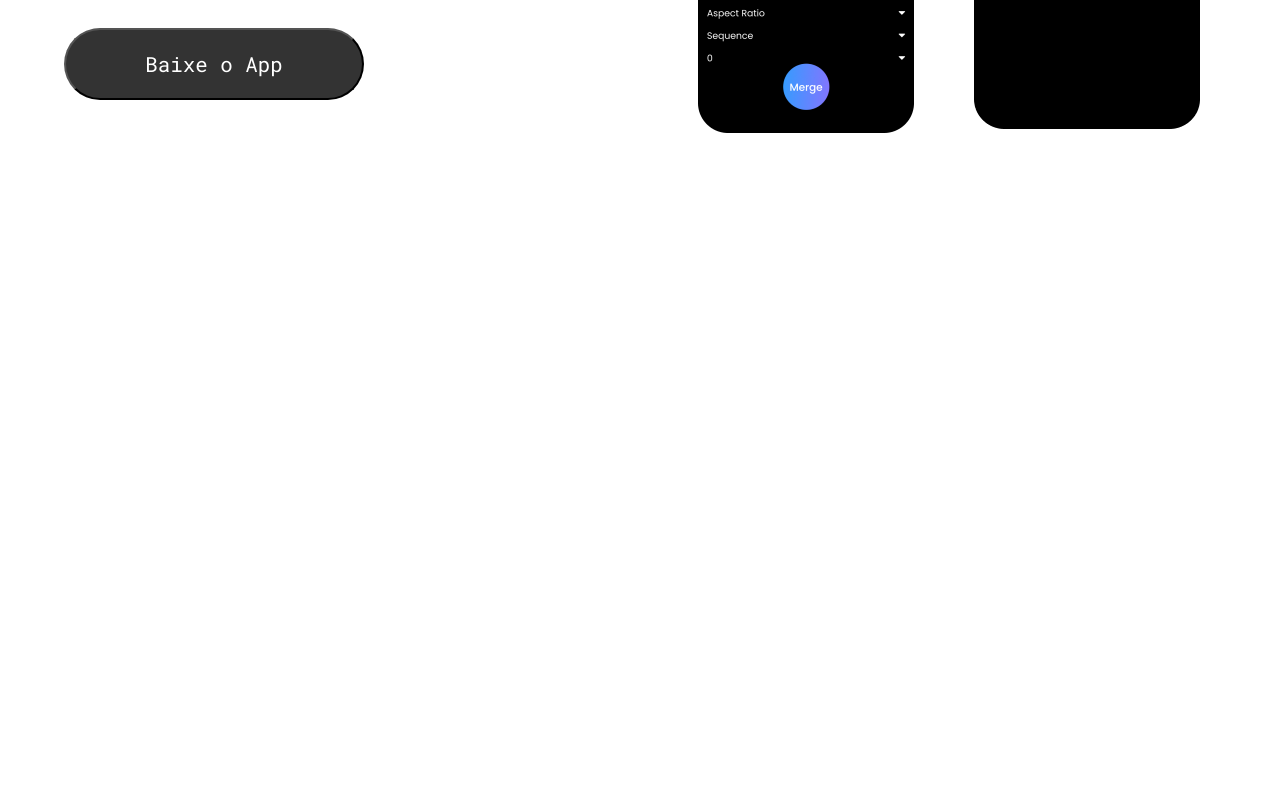
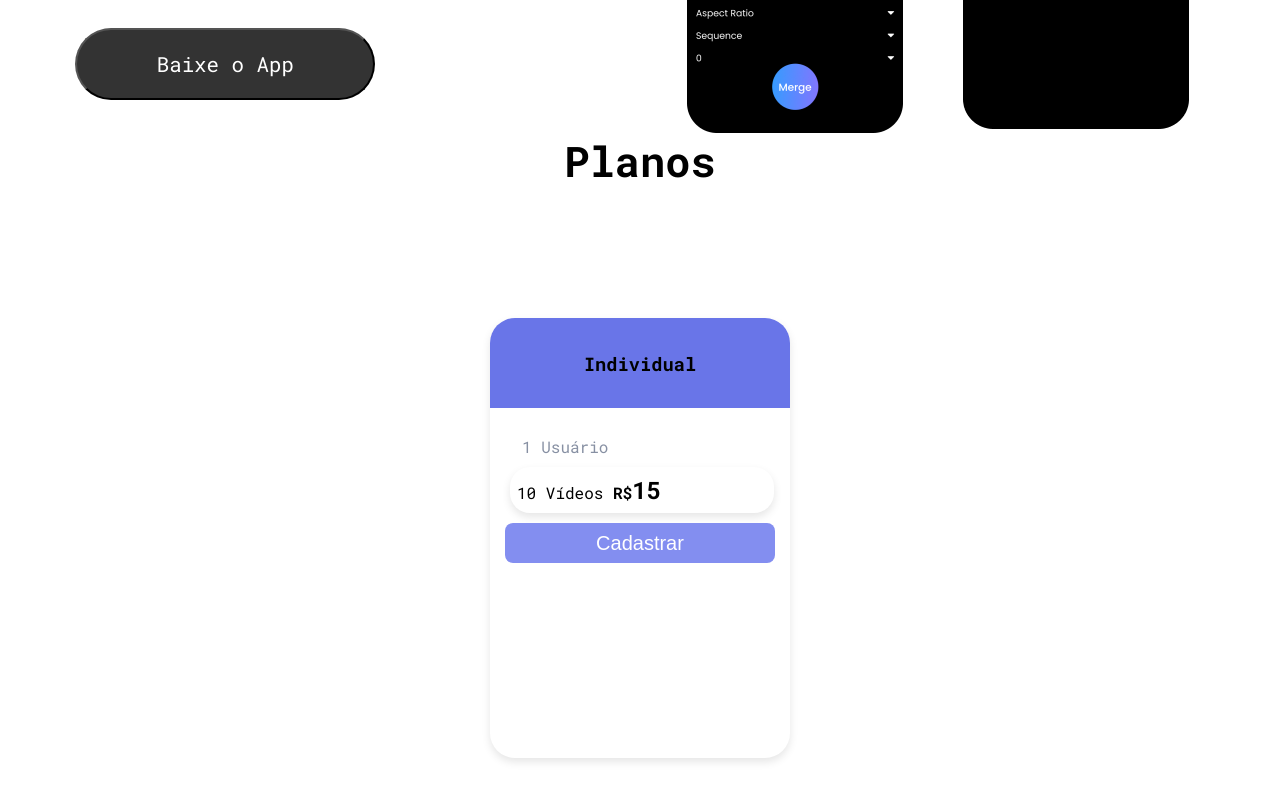
Before and after one commit to yasmingcv/cp1-react, a React (Vite) app: page /sobre in a window 1280 px wide. Shown: the part 480-1280 px from the top of the page. Before the commit the page ends 800 px from the top, so only its background shows below. Built offline with nearby package versions, Linux system fonts and the light colour scheme.

Commit message:
feat: cards-planos added

```diff
--- /dev/null
+++ b/src/components/Card-planos/cards-planos.css
@@ -0,0 +1,96 @@
+.cards {
+    display: flex;
+}
+
+.cards-container {
+    width: 100%;
+    height: 700px;
+}
+
+.header-titulo {
+    display: flex;
+    justify-content: center;
+    align-items: center;
+    font-size: 36px;
+}
+
+.cards-planos {
+    width: 100%;
+    height: 100%;
+    display: flex;
+    justify-content: center;
+    align-items: center;
+}
+.card-1 {
+    display: flex;
+    flex-direction: column;
+    align-items: center;
+    width: 300px;
+    height: 440px;
+    border-radius: 25px;
+    box-shadow: 0 4px 8px rgba(0, 0, 0, 0.1);
+}
+
+.card-1-header {
+    display: flex;
+    flex-direction: column;
+    width: 300px;
+    height: 90px;
+    background-color: #6975E8;
+    align-items: center;
+    justify-content: center;
+    border-radius: 25px 25px 0 0;
+}
+
+.card-1-body {
+    display: flex;
+    flex-direction: column;
+    justify-content: space-between;
+    width: 280px;
+    margin: 28px;
+    gap: 10px;
+}
+
+
+.card-p {
+    display: flex;
+    flex-direction: column;
+    margin-left: 22px;
+    gap: 10px;
+}
+
+.card-p-1 {
+    color: #8790A3;
+}
+
+.strong-1 {
+    font-size: 24px;
+}
+
+.card-p-2 {
+    padding: 6px;
+    width: 250px;
+    border: 1px solid rgba(159, 156, 156, 0);
+    border-radius: 20px;
+    box-shadow: 0 4px 8px rgba(0, 0, 0, 0.1);
+    align-items: center;
+    margin-left: -12px;
+}
+
+.card-button{
+    display: flex;
+    justify-content: center;
+}
+
+
+.card-button button {
+    width: 270px;
+    height: 40px;
+    border: none;
+    background-color: #838ef0;
+    color: #FFFFFF;
+    border-radius: 8px;
+    font-size: 20px;
+    cursor: pointer;
+
+}
--- /dev/null
+++ b/src/components/Card-planos/cards-planos.jsx
@@ -0,0 +1,35 @@
+import "./cards-planos.css"
+
+const Cards = (props) => {
+    return (
+        <div className="cards-container">
+            <div className="header-titulo">
+                <h1>Planos</h1>
+            </div>
+            <div className="cards-planos">
+                <div className="card-1">
+                    <div className="card-1-header">
+                        <h1>{props.titulo}</h1>
+                    </div>
+                    <div className="card-1-body">
+                        <div className="card-p">
+                            <div className="card-p-1">
+                                <p>1 Usuário</p>
+                            </div>
+                            <div className="card-p-2">
+                                <p>10 Vídeos <strong>R$</strong><strong className="strong-1">15</strong></p>
+                            </div>
+                        </div>
+                        <div className="card-button">
+                            <button>Cadastrar</button>
+                        </div>
+                    </div>
+
+                </div>
+            </div>
+        </div>
+
+    )
+}
+
+export default Cards
--- a/src/pages/sobre/sobre.css
+++ b/src/pages/sobre/sobre.css
@@ -1,6 +1,6 @@
 #sobre {
     display: flex;
-    justify-content: space-between;
+    justify-content: space-evenly;
 }
 
 .container-text {
--- a/src/pages/sobre/sobre.jsx
+++ b/src/pages/sobre/sobre.jsx
@@ -1,20 +1,26 @@
 import { img_saved, img_video } from '../../assets/icons'
 import Button from '../../components/Button/Button'
 import './sobre.css'
+import Cards from '../../components/Card-planos/cards-planos.jsx'
 
 
 const Sobre = () => {
     return (
+        <section>
             <section id='sobre'>
                 <div className='container-text'>
                     <h1>Bem-vindo à revolução dos vídeos!</h1>
                     <p>Somos uma startup com o objetivo de facilitar <br /> a produção de conteúdo em larga escala com <br /> qualidade profissional, capaz de atingir uma <br /> audiência de milhões de seguidores.</p>
-                <Button text="Baixe o App"/>
+                    <Button text="Baixe o App" />
                 </div>
                 <div className='container-img'>
-                <img className='img_number01' src={img_video} alt="Video Mensagem"/>
+                    <img className='img_number01' src={img_video} alt="Video Mensagem" />
                     <img className='img_number02' src={img_saved} alt="Imagem de Saved" />
                 </div>
+            </section>
+            <section>
+                <Cards titulo="Individual"/>
+            </section>
         </section>
     )
 }
```
Also changed, not shown: src/assets/icons/arrow.png (added). Lines whose indentation alone changed are shown as unchanged.
